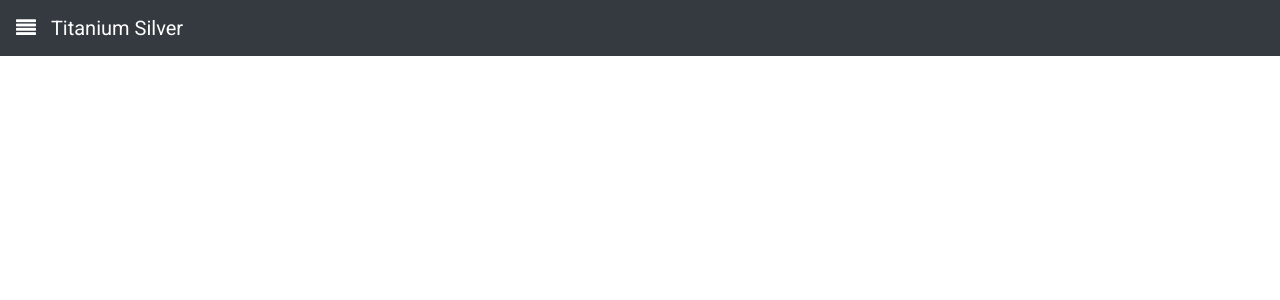
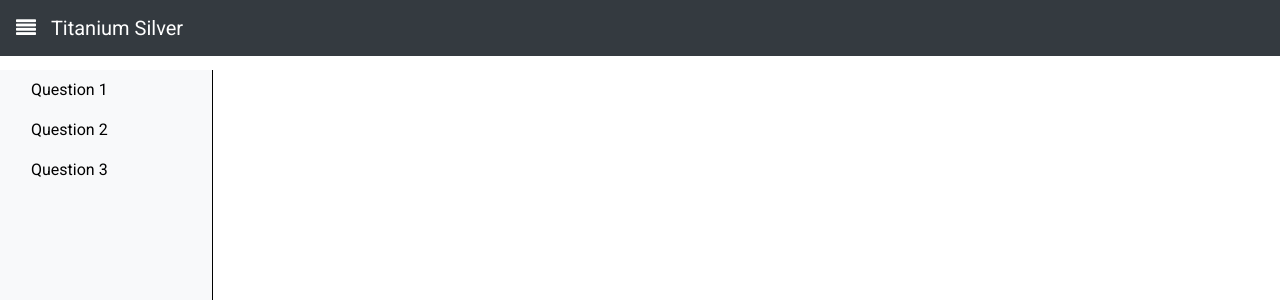
Before and after one commit to ganesh-k13/titanium-silver, a React (Create React App) app in the folder frontend/: page /studenttest in a window 1280 px wide. Shown: the top 300 px of the page. Built offline with nearby package versions, Linux system fonts and the light colour scheme.

Commit message:
Student Test taking UI skeleton is added

```diff
--- a/frontend/src/App.js
+++ b/frontend/src/App.js
@@ -6,7 +6,7 @@ import Login from "./components/pages/login/Login.js";
 import StudentProfile from "./components/pages/student/Profile.js";
 
 import TeacherProfile from "./components/layout/teacher/Profile.js";
-import SetTest from "./components/layout/teacher/SetTest.js";
+import StudentTestUI from "./components/layout/student/StudentTestUI.js";
 
 
 class App extends Component {
@@ -18,7 +18,7 @@ class App extends Component {
                     <Route path="/login" component={Login} />
                     <Route path="/student" component={StudentProfile} />
                     <Route path="/teacher" component={TeacherProfile} />
-                    <Route path="/settest" component={SetTest} />
+                    <Route path="/studenttest" component={StudentTestUI} />
                 </div>
             </Router>
         );
--- a/frontend/src/components/layout/common/VerticalModal.js
+++ b/frontend/src/components/layout/common/VerticalModal.js
@@ -1,7 +1,7 @@
 import React, { Component } from 'react';
 import { Modal,Button } from "react-bootstrap";
 
-class VerticalModal extends React.Component {
+class VerticalModal extends Component {
     render() {
         console.log("Modal props:",this.props);
         return (
--- /dev/null
+++ b/frontend/src/components/layout/student/StudentTestUI.js
@@ -0,0 +1,20 @@
+import React from "react";
+import { Container,Col,Row } from "react-bootstrap";
+
+import StudentTestUISideBar from "./StudentTestUISideBar";
+
+function StudentTestUI() {
+	return (
+		<React.Fragment>
+			<StudentTestUISideBar/>
+			<Container>
+				<Row>
+
+				</Row>
+
+			</Container>
+		</React.Fragment>
+	);
+}
+
+export default StudentTestUI;
--- /dev/null
+++ b/frontend/src/components/layout/student/StudentTestUISideBar.js
@@ -0,0 +1,33 @@
+import React from "react";
+
+function StudentTestUISideBar() {
+	return (
+		<nav className="col-md-2 d-none d-md-block bg-light sidebar" style={{height:window.innerHeight,borderRight:"1px solid black"}}>
+		    <div className="sidebar-sticky">
+		        <ul className="nav flex-column">
+		            <li className="nav-item">
+		                <a className="nav-link active" style={darkLink}>
+		                    Question 1
+		                </a>
+		            </li>
+		            <li className="nav-item">
+		                <a className="nav-link" style={darkLink}>
+		                    Question 2
+		                </a>
+		            </li>
+		            <li className="nav-item">
+		                <a className="nav-link" style={darkLink}>
+		                    Question 3
+		                </a>
+		            </li>
+		        </ul>
+		    </div>
+		</nav>
+	);
+}
+
+const darkLink = {
+	color:"#000000"
+};
+
+export default StudentTestUISideBar;
--- a/frontend/src/components/layout/teacher/Profile.js
+++ b/frontend/src/components/layout/teacher/Profile.js
@@ -1,26 +1,13 @@
 import React, { Component } from "react";
 import { Container,Col,Row,Button } from "react-bootstrap";
-import { Link } from "react-router-dom";
-import axios from 'axios';
+// import { Link } from "react-router-dom";
+// import axios from 'axios';
 
 import SetTest from "./SetTest";
 import SetTestBody from "./SetTestBody";
 import SetTestFooter from "./SetTestFooter";
 
 class Profile extends Component {
-    state = {
-        "test":[]
-    };
-
-    addTodo = (title) => {
-        axios.post('https://jsonplaceholder.typicode.com/todos', {
-            title,
-            completed: false
-        })
-        .then(res => this.setState({ test: [...this.state.todos, res.data] }));
-
-        console.log("here")
-    }
 
     render() {
         return (
--- a/frontend/src/components/layout/teacher/SetTestBody.js
+++ b/frontend/src/components/layout/teacher/SetTestBody.js
@@ -1,5 +1,5 @@
 import React from "react";
-import { Container,Col,Row,Button,Form } from "react-bootstrap";
+import { Container,Col,Row,Form } from "react-bootstrap";
 
 function SetTestBody(args){
 	return(
--- a/frontend/src/components/layout/teacher/SetTestFooter.js
+++ b/frontend/src/components/layout/teacher/SetTestFooter.js
@@ -1,5 +1,5 @@
 import React from "react";
-import { Container,Col,Row,Button,Form } from "react-bootstrap";
+import { Button } from "react-bootstrap";
 
 function SetTestFooter(args){
 	return(
```
